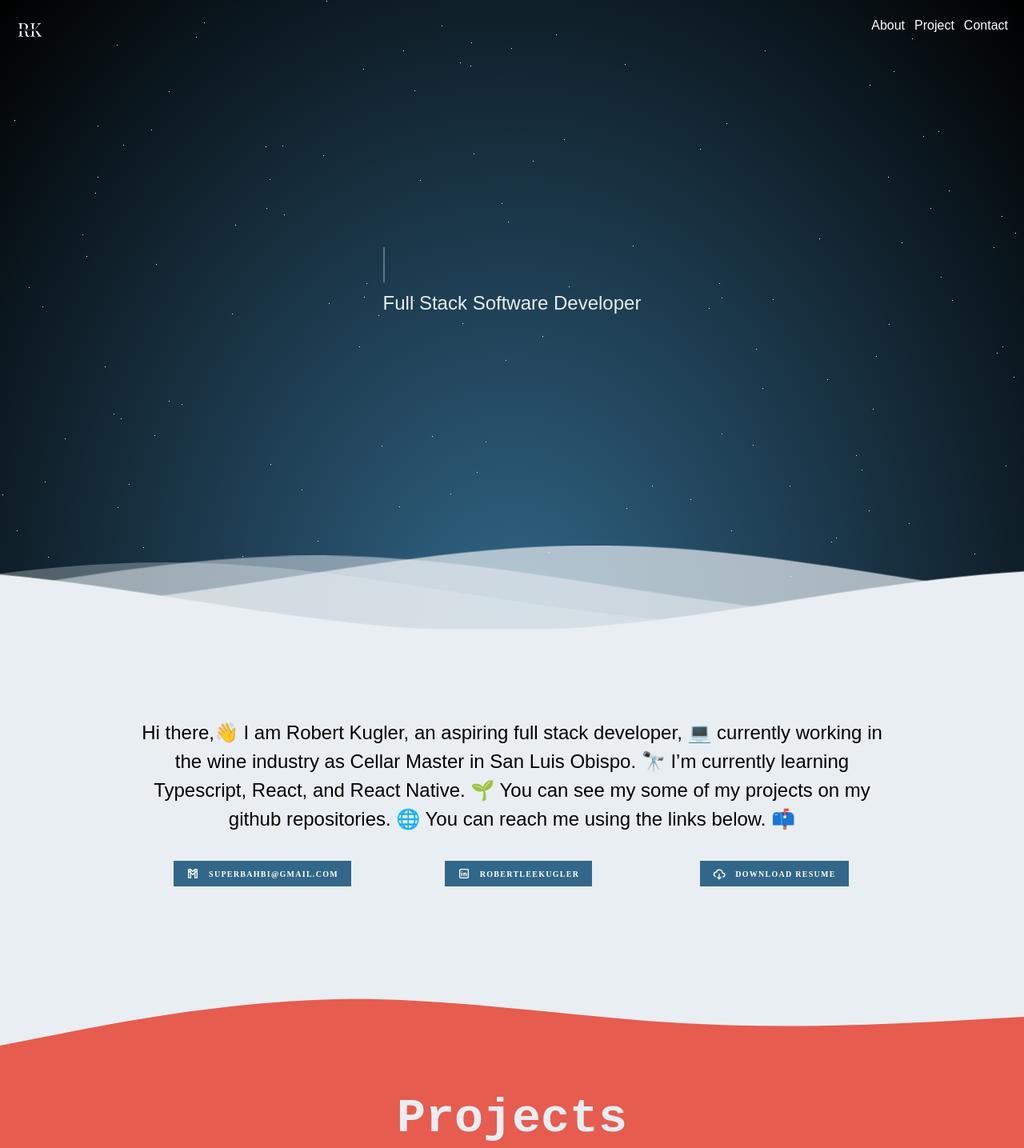
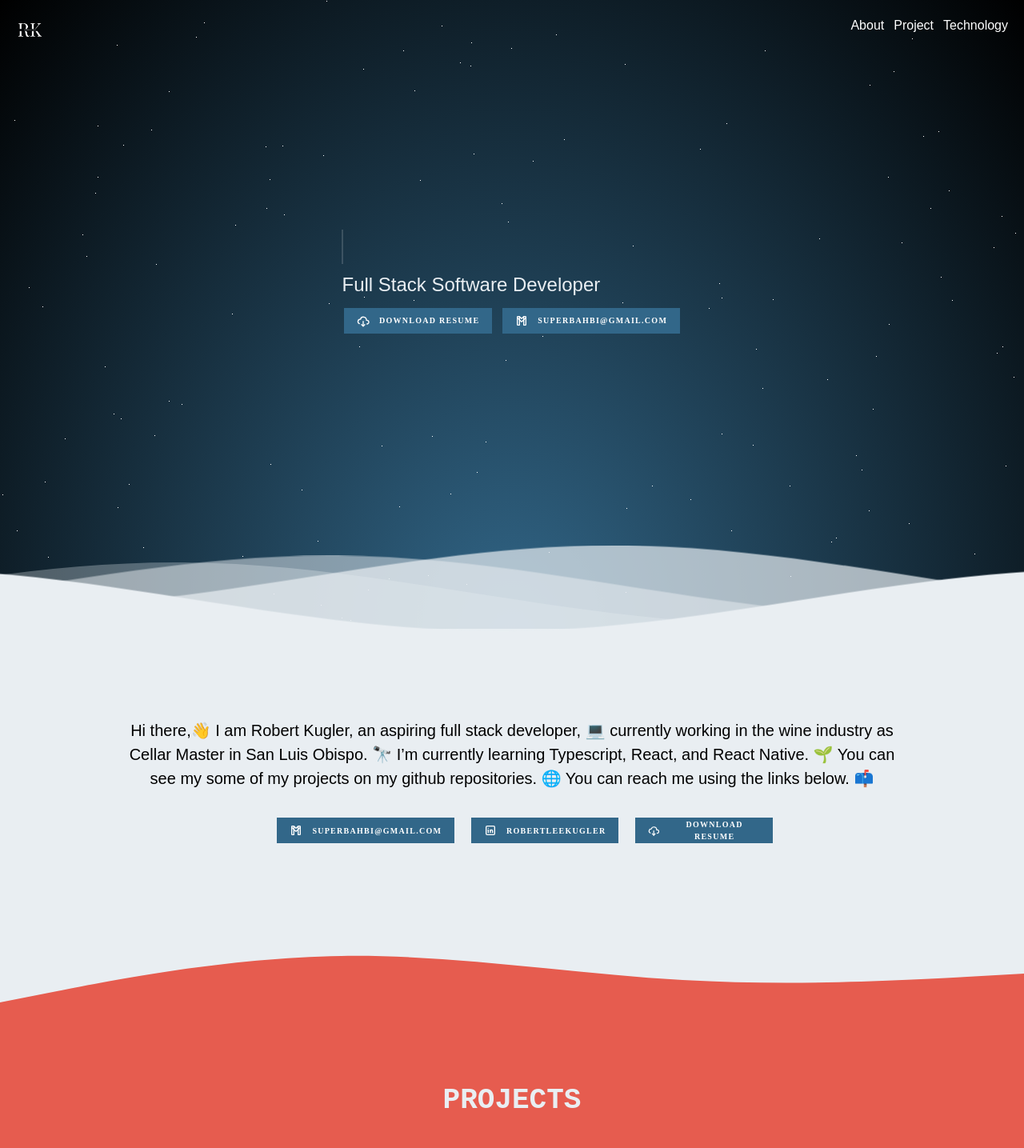
Before and after one commit to superbahbi/portfolio, a React (Create React App) app: page / in a window 1280 px wide. Shown: the top 1435 px of the page at 80% size. Built offline with nearby package versions, Linux system fonts and the light colour scheme.

Commit message:
added download and email link to the header

```diff
--- a/src/App.js
+++ b/src/App.js
@@ -6,12 +6,12 @@ import Header from "./Components/Header";
 import Content from "./Components/Content";
 import Links from "./Components/Links";
 import Footer from "./Components/Footer";
-
+import BrandIcon from "./Components/BrandIcon";
 import Waves from "./Components/Animation/Waves";
 import FlipCard from "./Components/Animation/Flip/FlipCard";
 
 import projects from "./Data/Projects";
-
+import technology from "./Data/Technology";
 const theme = extendTheme({
   fonts: {
     heading: `'Inconsolata', monospace`,
@@ -61,7 +61,12 @@ const ContentBox = styled(Box)`
     padding-right: 30px;
   }
 `;
-
+const TechBox = styled(Box)`
+  max-width: 960px;
+  @media (max-width: 768px) {
+    max-width: 600px;
+  }
+`;
 function App() {
   return (
     <ChakraProvider theme={theme}>
@@ -73,7 +78,7 @@ function App() {
         />
         <Content id="about" backgroundColor={theme.colors.brand[700]}>
           <ContentBox maxW="960px" mx="auto" mt={20} mb={20}>
-            <Text fontSize="2xl">
+            <Text fontSize="xl">
               Hi there,👋 I am Robert Kugler, an aspiring full stack developer,
               💻 currently working in the wine industry as Cellar Master in San
               Luis Obispo. 🔭 I’m currently learning Typescript, React, and
@@ -97,8 +102,8 @@ function App() {
           viewBox="0 0 1440 320"
         />
         <Content id="project" backgroundColor={theme.colors.brand[600]}>
-          <Heading as="h2" size="3xl" color="brand.700" mb={10}>
-            Projects
+          <Heading as="h2" size="xl" color="brand.700" m={10}>
+            PROJECTS
           </Heading>
 
           <ContentGrid>
@@ -119,9 +124,28 @@ function App() {
         </Content>
         <Waves
           theme={theme}
-          backgroundColor="rgba(0, 0, 0, 0)"
+          backgroundColor={theme.colors.brand[700]}
           waveColor={theme.colors.brand[600]}
           data="M0,224L30,208C60,192,120,160,180,170.7C240,181,300,235,360,266.7C420,299,480,309,540,272C600,235,660,149,720,138.7C780,128,840,192,900,181.3C960,171,1020,85,1080,74.7C1140,64,1200,128,1260,170.7C1320,213,1380,235,1410,245.3L1440,256L1440,0L1410,0C1380,0,1320,0,1260,0C1200,0,1140,0,1080,0C1020,0,960,0,900,0C840,0,780,0,720,0C660,0,600,0,540,0C480,0,420,0,360,0C300,0,240,0,180,0C120,0,60,0,30,0L0,0Z"
+          viewBox="0 0 1440 320"
+        />
+        <Content id="technology" backgroundColor={theme.colors.brand[700]}>
+          <Heading as="h2" size="xl" color="brand.900" m={10}>
+            TECHNOLOGY
+          </Heading>
+          <TechBox>
+            {technology.map((tech, index) => {
+              return (
+                <BrandIcon key={index} name={tech.name} icon={tech.icon} />
+              );
+            })}
+          </TechBox>
+        </Content>
+        <Waves
+          theme={theme}
+          backgroundColor={theme.colors.transparent}
+          waveColor={theme.colors.brand[700]}
+          data="M0,96L120,122.7C240,149,480,203,720,202.7C960,203,1200,149,1320,122.7L1440,96L1440,0L1320,0C1200,0,960,0,720,0C480,0,240,0,120,0L0,0Z"
           viewBox="0 0 1440 320"
         />
         <Footer
--- a/src/Components/Header.jsx
+++ b/src/Components/Header.jsx
@@ -1,9 +1,11 @@
 import React, { useEffect } from "react";
 import styled, { keyframes } from "styled-components";
-import { Text, Stack, Heading } from "@chakra-ui/react";
+import { Text, Stack, Heading, HStack } from "@chakra-ui/react";
+import { TbBrandGmail, TbBrandLinkedin, TbCloudDownload } from "react-icons/tb";
 import Star from "./Animation/Star";
 import Meteor from "./Animation/Meteor";
 import Waves from "./Animation/Waves";
+import BrandIcon from "./BrandIcon";
 
 const typewriter = (width) => keyframes`
   from {
@@ -84,6 +86,9 @@ const HeaderLinks = styled.a`
   }
   margin-left: 12px;
   margin-bottom: auto;
+  :hover {
+    color: ${(props) => props.color};
+  }
 `;
 
 /* Header Components
@@ -94,13 +99,13 @@ const HeaderLinks = styled.a`
 const Header = ({ theme, name, title }) => {
   useEffect(() => {
     const [red, green, blue] = [255, 255, 255];
-    const section = document.querySelector("#header");
+    const header = document.querySelector("#header");
 
     window.addEventListener("scroll", () => {
       let y = 1 + (window.scrollY || window.pageYOffset) / 250;
       y = y < 1 ? 1 : y; // ensure y is always >= 1 (due to Safari's elastic scroll)
       const [r, g, b] = [red / y, green / y, blue / y].map(Math.round);
-      section.style.color = `rgb(${r}, ${g}, ${b})`;
+      header.style.color = `rgb(${r}, ${g}, ${b})`;
     });
   }, []);
   return (
@@ -110,11 +115,23 @@ const Header = ({ theme, name, title }) => {
       <Navbar>
         <HeaderContainer id="header">
           <HeaderLogo>
-            <img src="./rk-logo-256.png" width={64} height={64} alt="logo" />
+            <img
+              src="./rk-logo-256.png"
+              width={64}
+              height={64}
+              alt="logo"
+              href="#"
+            />
           </HeaderLogo>
-          <HeaderLinks href="#about">About</HeaderLinks>
-          <HeaderLinks href="#project">Project</HeaderLinks>
-          <HeaderLinks href="#contact">Contact</HeaderLinks>
+          <HeaderLinks color={theme.colors.brand[600]} href="#about">
+            About
+          </HeaderLinks>
+          <HeaderLinks color={theme.colors.brand[600]} href="#project">
+            Project
+          </HeaderLinks>
+          <HeaderLinks color={theme.colors.brand[600]} href="#technology">
+            Technology
+          </HeaderLinks>
         </HeaderContainer>
       </Navbar>
       <InnerHeaderContainer>
@@ -126,9 +143,23 @@ const Header = ({ theme, name, title }) => {
           >
             {name}
           </InnerHeaderText>
-          <Text fontSize="2xl" color="brand.700">
+          <Text fontSize="2xl" color="brand.700" textAlign="left">
             {title}
           </Text>
+          <HStack>
+            <BrandIcon
+              name="Download resume"
+              icon={<TbCloudDownload color="white" />}
+              link={
+                "https://user.fm/files/v2-300f28f8385972fb6f887614d0c6ec72/Robert_Kugler%20IV_Resume.pdf"
+              }
+            />
+            <BrandIcon
+              name={"superbahbi@gmail.com"}
+              icon={<TbBrandGmail color="white" />}
+              link={`mailto:superbahbi@gmail.com`}
+            />
+          </HStack>
         </Stack>
       </InnerHeaderContainer>
       <Waves
--- a/src/Components/Links.jsx
+++ b/src/Components/Links.jsx
@@ -8,6 +8,7 @@ const Container = styled(Grid)`
   display: grid;
   grid-template-columns: repeat(3, 1fr);
   padding-top: 2rem;
+  max-width: 65%;
   @media (max-width: 768px) {
     grid-template-columns: repeat(1, 1fr);
     a {
@@ -25,6 +26,7 @@ const Container = styled(Grid)`
 */
 const Links = ({ email, linkedin, resume }) => {
   return (
+    <Center>
       <Container>
         <GridItem>
           <BrandIcon
@@ -34,24 +36,21 @@ const Links = ({ email, linkedin, resume }) => {
           />
         </GridItem>
         <GridItem>
-        <Center>
           <BrandIcon
             name={linkedin}
             icon={<TbBrandLinkedin color="white" />}
             link={`https://www.linkedin.com/in/${linkedin}/`}
           />
-        </Center>
         </GridItem>
         <GridItem>
-        <Center>
           <BrandIcon
             name="Download resume"
             icon={<TbCloudDownload color="white" />}
             link={resume}
           />
-        </Center>
         </GridItem>
       </Container>
+    </Center>
   );
 };
 
--- /dev/null
+++ b/src/Data/Technology.js
@@ -0,0 +1,95 @@
+import {
+  SiSocketdotio,
+  SiExpress,
+  SiNodedotjs,
+  SiMongodb,
+  SiSpotify,
+  SiChakraui,
+  SiReact,
+  SiCss3,
+  SiHtml5,
+  SiReactrouter,
+  SiStyledcomponents,
+  SiExpo,
+  SiPassport,
+  SiFirebase,
+  SiStripe,
+  SiJavascript,
+  SiGit,
+} from "react-icons/si";
+const technology = [
+  {
+    name: "Html5",
+    icon: <SiHtml5 color="white" />,
+  },
+  {
+    name: "Css3",
+    icon: <SiCss3 color="white" />,
+  },
+  {
+    name: "JavaScript",
+    icon: <SiJavascript color="white" />,
+  },
+  {
+    name: "Git",
+    icon: <SiGit color="white" />,
+  },
+  {
+    name: "React",
+    icon: <SiReact color="white" />,
+  },
+  {
+    name: "React Router",
+    icon: <SiReactrouter color="white" />,
+  },
+  {
+    name: "React Native",
+    icon: <SiReact color="white" />,
+  },
+  {
+    name: "Expo",
+    icon: <SiExpo color="white" />,
+  },
+  {
+    name: "Express",
+    icon: <SiExpress color="white" />,
+  },
+  {
+    name: "Nodejs",
+    icon: <SiNodedotjs color="white" />,
+  },
+  {
+    name: "MongoDB",
+    icon: <SiMongodb color="white" />,
+  },
+  {
+    name: "Socket.io",
+    icon: <SiSocketdotio color="white" />,
+  },
+  {
+    name: "Passport",
+    icon: <SiPassport color="white" />,
+  },
+  {
+    name: "Firebase",
+    icon: <SiFirebase color="white" />,
+  },
+  {
+    name: "Stripe",
+    icon: <SiStripe color="white" />,
+  },
+  {
+    name: "Spotify API",
+    icon: <SiSpotify color="white" />,
+  },
+  {
+    name: "Chakra UI",
+    icon: <SiChakraui color="white" />,
+  },
+  {
+    name: "Styled Components",
+    icon: <SiStyledcomponents color="white" />,
+  },
+];
+
+export default technology;
```
Lines whose indentation alone changed are shown as unchanged.
